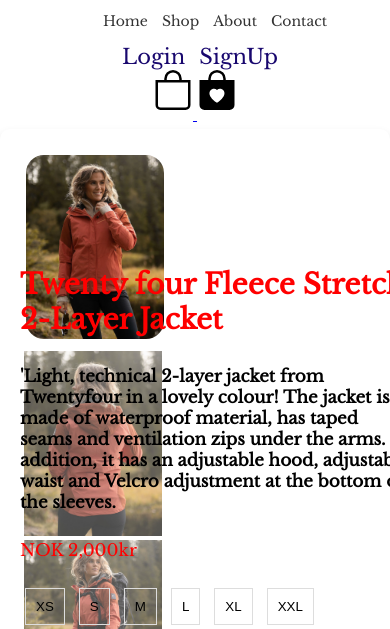
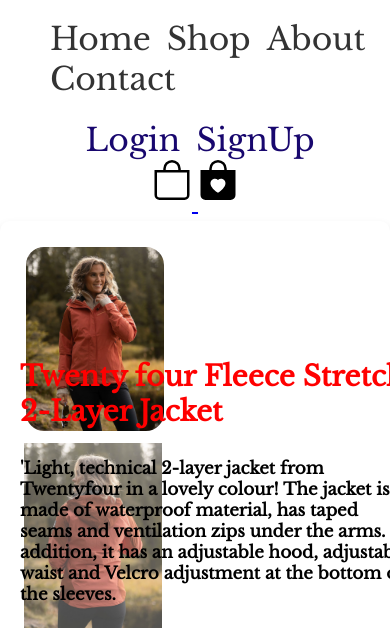
Before and after one commit to NoroffFEU/html-css-course-assignment-anashamdaan, a plain HTML site: page liste-woman-card.html in a window 390 px wide. Shown: the part 145-774 px from the top of the page. Drawn offline with nearby package versions, Linux system fonts and the light colour scheme.

Commit message:
Update liste-woman-card.css

```diff
--- a/liste-woman-card.css
+++ b/liste-woman-card.css
@@ -198,6 +198,7 @@
   }
 
   nav li {
+    font-size: 1.5em;
       margin-right: 0;
       margin-bottom: 10px;
   }
@@ -248,7 +249,7 @@
 
   header, nav li, .footer-nav a {
       padding: 5px;
-      font-size: 1em;
+      font-size: 1.5em;
   }
 
   .product-info h2, .price {
```
